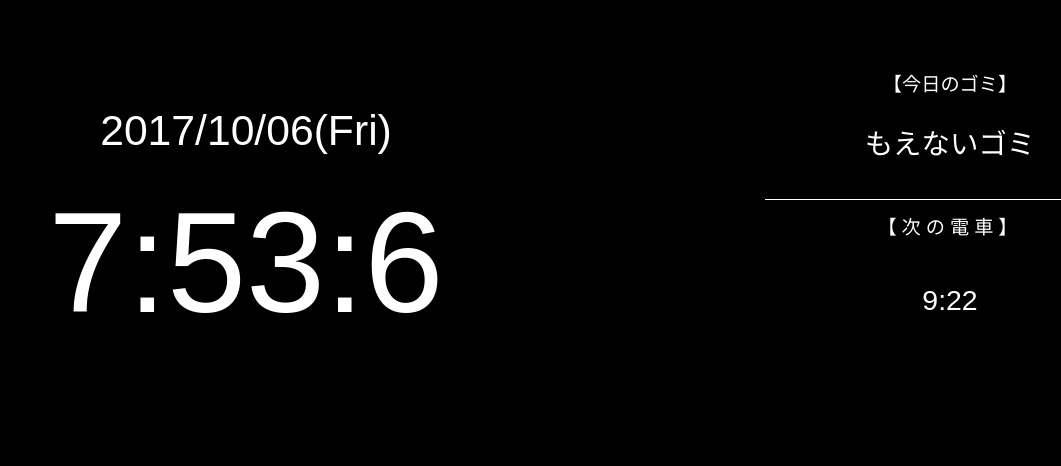
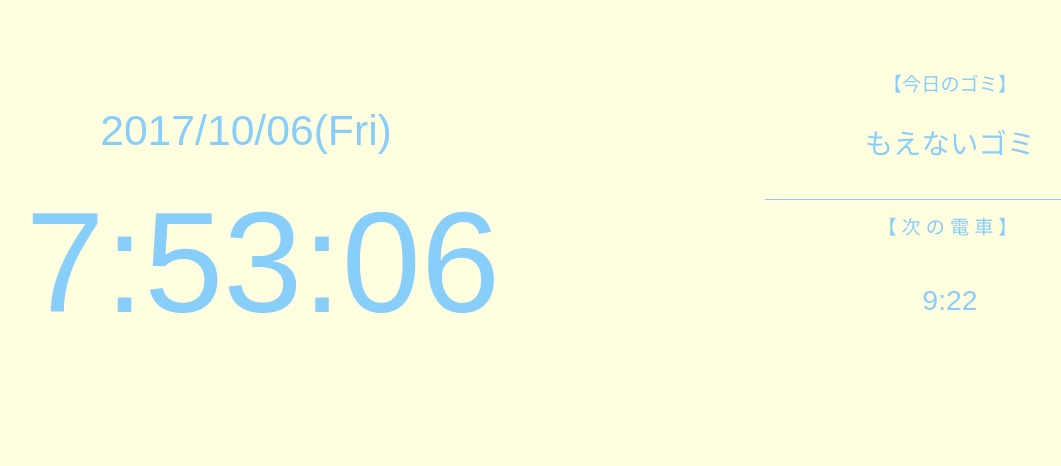
Before and after one commit to ikumi-satou/works, a plain HTML site: page index.html in a window 1280 px wide. Shown: the whole page, without its empty margins (74-1135 px from the left). Drawn offline with nearby package versions, Linux system fonts and the light colour scheme.

Commit message:
時間帯で背景色変化

```diff
--- a/clock.js
+++ b/clock.js
@@ -27,12 +27,12 @@ function clock() {
     var mi = now.getMinutes();
     var s = now.getSeconds();
 
-    var time = h + ":" + mi + ":" + s;
-
     if (mo < 10) mo = "0" + mo;
     if (d < 10) d = "0" + d;
     if (mi < 10) mi = "0" + mi;
     if (s < 10) s = "0" + s;
+
+    var time = h + ":" + mi + ":" + s;
 
     document.getElementById("date").innerHTML = y + "/" + mo + "/" + d + "(" + w + ")";
     document.getElementById("time").innerHTML = time;
@@ -41,14 +41,15 @@ function clock() {
 
     var cssFile = document.getElementById("timeCSS");
     if (time >= "00:00:00" && time <= "06:59:59") {
-        cssFile.href = "css/clock0.css";
+        cssFile.href = "clock0.css";
     }
     else {
-        cssFile.href = "css/clock7.css";
+        cssFile.href = "clock7.css";
     }
 }
 
 setInterval(clock, 1000);
+clock();
 
 function trash() {
     var now = new Date();
--- a/index.html
+++ b/index.html
@@ -5,7 +5,6 @@
     <meta name="viewport" content="width=device-width, initial-scale=1">
     <title>Clock</title>
     <link href="https://maxcdn.bootstrapcdn.com/bootstrap/3.3.1/css/bootstrap.min.css" rel="stylesheet">
-    <link href="clock0.css" rel="stylesheet">
     <link rel="stylesheet" href="clock7.css" id="timeCSS">
 </head>
 <body>
```
